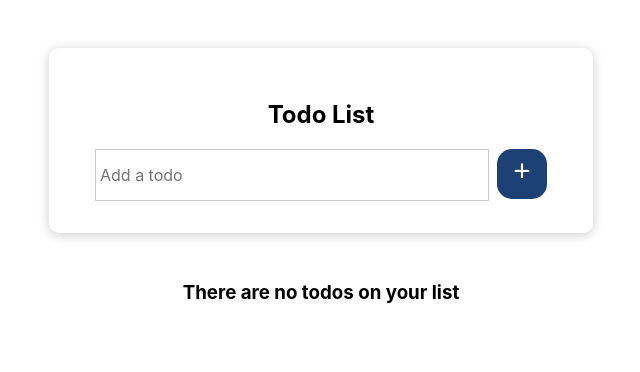
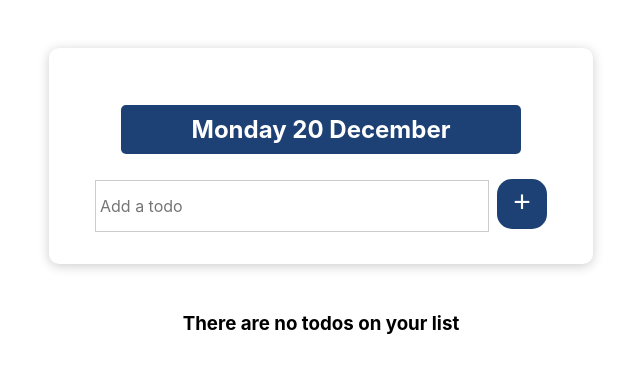
Before and after one commit to lisiesu/todo-app, a React (Create React App) app: page / in a window 1280 px wide. Shown: the top 372 px of the page, without its empty margins (319-959 px from the left). Built offline with nearby package versions, Linux system fonts and the light colour scheme.

Commit message:
Added Heading with current date

```diff
--- a/src/App.css
+++ b/src/App.css
@@ -62,7 +62,7 @@ input[type="checkbox"] {
 }
 
 .item-done {
-  text-decoration: line-through ;
+  text-decoration: line-through;
 }
 
 .todo-item button {
@@ -82,3 +82,22 @@ input[type="checkbox"] {
   margin: 0;
   padding: 0;
 }
+
+/* DATE HEADING STYLES */
+
+.box {
+  max-width: 400px;
+  margin: 25px auto;
+  background: white;
+  border-radius: 5px;
+}
+
+.box h1 {
+  color: #fff;
+  padding: 10px;
+}
+
+#heading {
+  background-color: #1d4174;
+  text-align: center;
+}
--- a/src/App.js
+++ b/src/App.js
@@ -13,10 +13,19 @@ function App() {
   if (todos.length > 0) {
     content = <TodoList />;
   }
+
+  const today = new Date().toLocaleDateString("en-UK", {
+    weekday: "long",
+    day: "numeric",
+    month: "long",
+  });
+
   return (
     <div>
       <section id="form">
-        <h1>Todo List</h1>
+        <div className="box" id="heading">
+          <h1>{today}</h1>
+        </div>
         <TodoForm />
       </section>
       <section id="todos">
```
